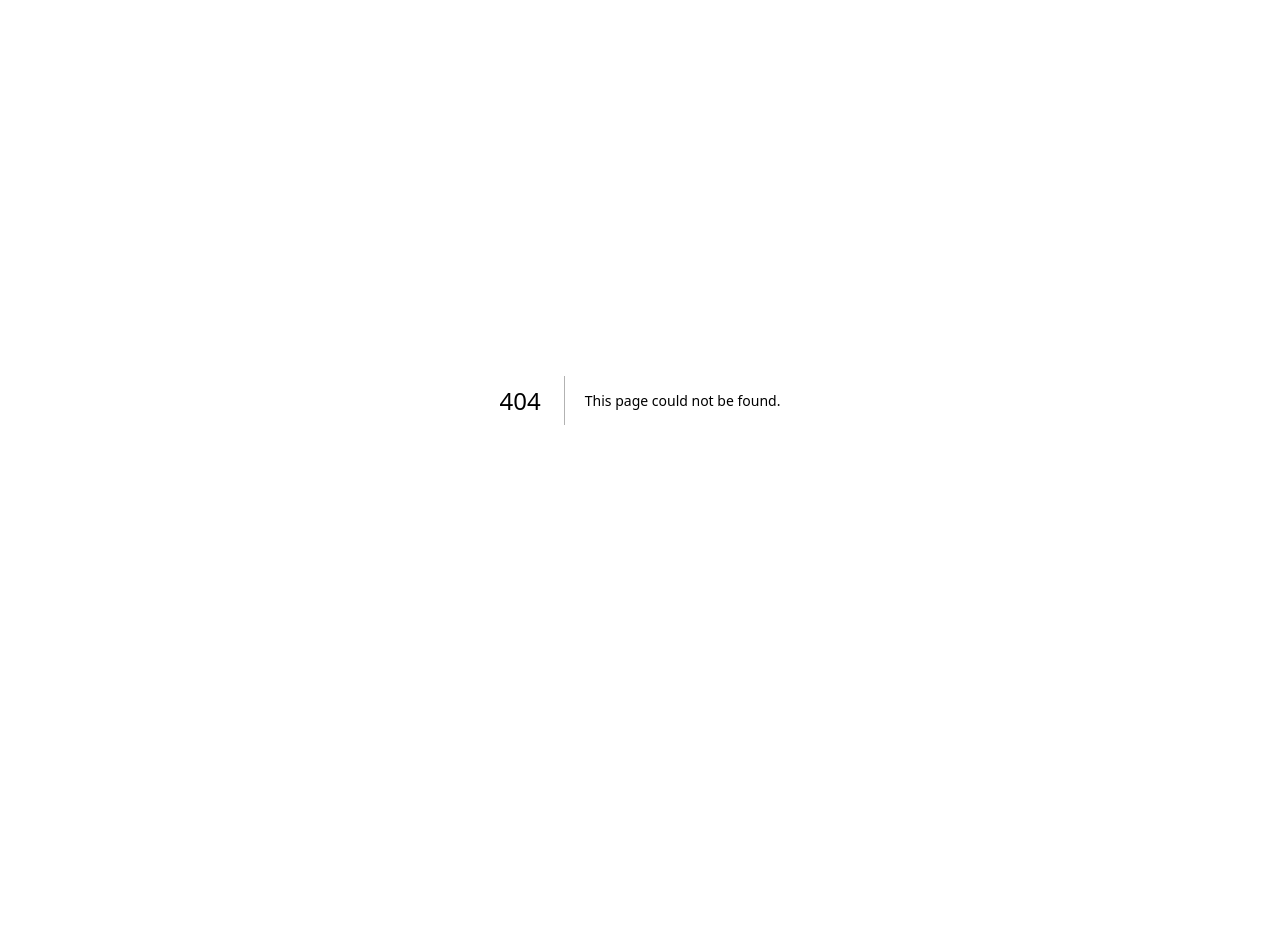
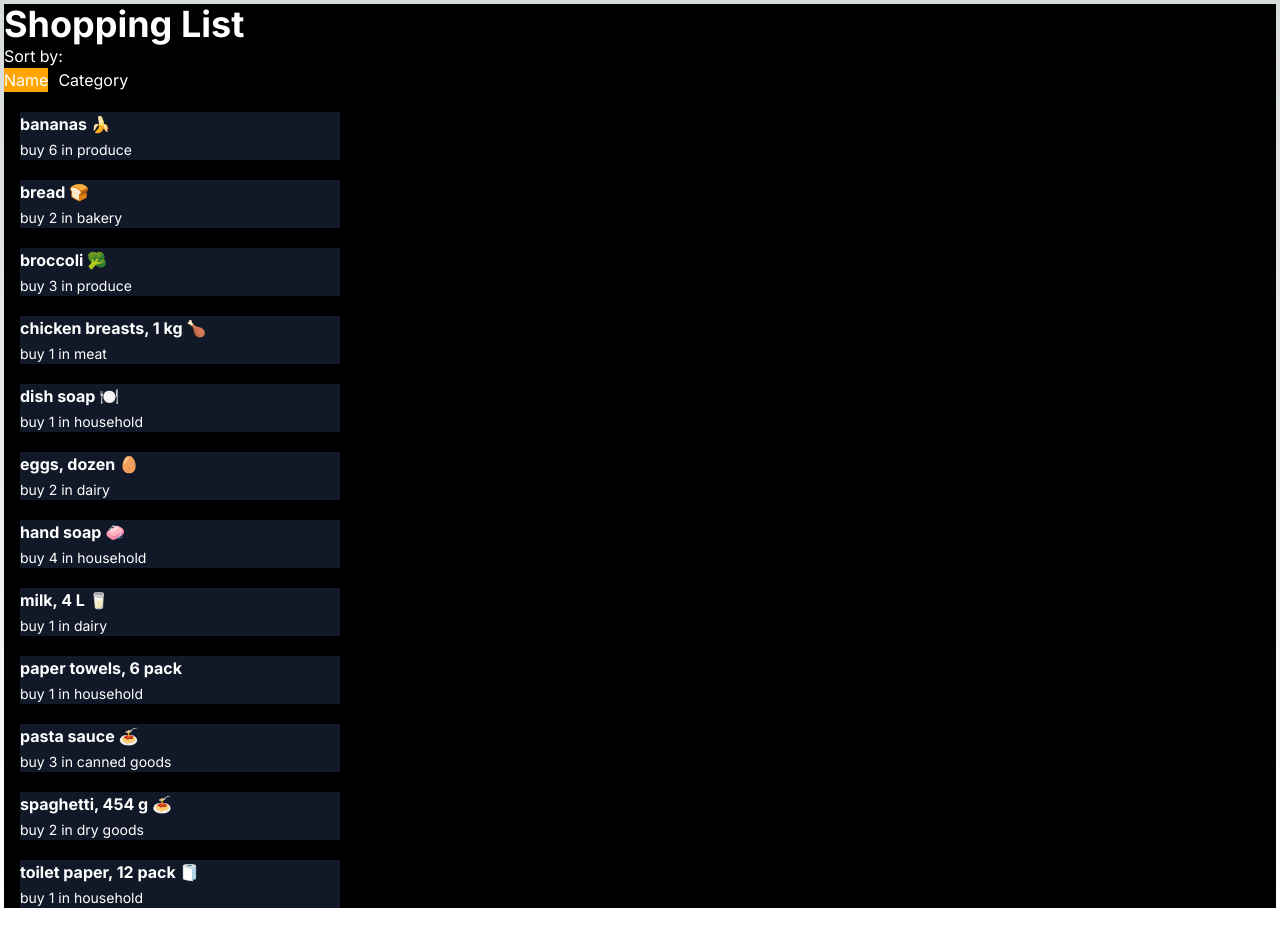
Before and after one commit to cuiyiye/cprg306-assignments, a Next.js app: page /week-5 in a window 1280 px wide. Before the commit this address had no page. Before the commit the page ends 800 px from the top, so only its background shows below. Built offline with nearby package versions, Linux system fonts and the light colour scheme.

Commit message:
week-5 finished

```diff
--- a/app/page.js
+++ b/app/page.js
@@ -10,6 +10,7 @@
        <p><Link href="week-2">Week 2</Link></p>
        <p><Link href="week-3">Week 3</Link></p>
        <p><Link href="week-4">Week 4</Link></p>
+       <p><Link href="week-5">Week 5</Link></p>
 
      </li>
 
--- /dev/null
+++ b/app/week-5/item-list.js
@@ -0,0 +1,37 @@
+"use client";
+
+import Items from './items.json';
+import Item from './item.js';
+import { useState } from 'react';
+
+export default function ItemList()
+{
+    const [sortBy, setSortBy] = useState('name');
+
+    const sortedItems = Items.sort((a, b) => {
+        if (sortBy === 'name')
+        {
+            return a.name.localeCompare(b.name);
+        }
+        else if (sortBy === 'category')
+        {
+            return a.category.localeCompare(b.category);
+        }
+
+        return 0;
+    });
+
+
+    return (
+        <div>
+            <p>Sort by: </p>
+            <button onClick={() => setSortBy('name')} style={{ backgroundColor: sortBy === 'name' ? 'orange' : 'black', marginRight: '5px' }} >Name</button>
+            <button onClick={() => setSortBy('category')} style={{ backgroundColor: sortBy === 'category' ? 'orange' : 'black', marginLeft: '5px' }} >Category</button>
+            <ul>
+                {sortedItems.map(item => (
+    <Item key={item.id} name={item.name} quantity={item.quantity} category={item.category} />
+  ))}
+            </ul>
+        </div>
+    );
+}
--- /dev/null
+++ b/app/week-5/item.js
@@ -0,0 +1,10 @@
+export default function Item(props)
+{
+    return (
+        <div className = "m-5 ml-4 bg-gray-900 max-w-xs">
+            <h2 className = " font-bold ">{props.name}</h2>
+            <p className = "mt-1 text-sm"> buy {props.quantity} in {props.category} </p>
+
+        </div>
+    );
+};
--- /dev/null
+++ b/app/week-5/items.json
@@ -0,0 +1,74 @@
+[
+    {
+      "id": "1h2GJKH12gkHG31h1H",
+      "name": "milk, 4 L 🥛",
+      "quantity": 1,
+      "category": "dairy"
+    },
+    {
+      "id": "2KJH3k2j3H1k2J3K1H",
+      "name": "bread 🍞",
+      "quantity": 2,
+      "category": "bakery"
+    },
+    {
+      "id": "3h2KJH3k2j3H1k2J3",
+      "name": "eggs, dozen 🥚",
+      "quantity": 2,
+      "category": "dairy"
+    },
+    {
+      "id": "4k2J3K1H2GJKH12gk",
+      "name": "bananas 🍌",
+      "quantity": 6,
+      "category": "produce"
+    },
+    {
+      "id": "5H1h1H2KJH3k2j3H",
+      "name": "broccoli 🥦",
+      "quantity": 3,
+      "category": "produce"
+    },
+    {
+      "id": "6H1k2J3K1H2GJKH1",
+      "name": "chicken breasts, 1 kg 🍗",
+      "quantity": 1,
+      "category": "meat"
+    },
+    {
+      "id": "7gkHG31h1H2KJH3k",
+      "name": "pasta sauce 🍝",
+      "quantity": 3,
+      "category": "canned goods"
+    },
+    {
+      "id": "8j3H1k2J3K1H2GJK",
+      "name": "spaghetti, 454 g 🍝",
+      "quantity": 2,
+      "category": "dry goods"
+    },
+    {
+      "id": "9H12gkHG31h1H2KJ",
+      "name": "toilet paper, 12 pack 🧻",
+      "quantity": 1,
+      "category": "household"
+    },
+    {
+      "id": "10H3k2j3H1k2J3K1",
+      "name": "paper towels, 6 pack",
+      "quantity": 1,
+      "category": "household"
+    },
+    {
+      "id": "11k2J3K1H2GJKH12",
+      "name": "dish soap 🍽️",
+      "quantity": 1,
+      "category": "household"
+    },
+    {
+      "id": "12GJKH12gkHG31h1",
+      "name": "hand soap 🧼",
+      "quantity": 4,
+      "category": "household"
+    }
+  ]
--- /dev/null
+++ b/app/week-5/page.js
@@ -0,0 +1,13 @@
+import ItemList from './item-list.js';
+
+export default function Page() {
+
+    return(
+        <main className = "m-1 ml-1 bg-black text-white">
+            <h1 className = "text-4xl font-bold">Shopping List</h1>
+            <ItemList></ItemList>
+        </main>
+
+    );
+
+  }
```
